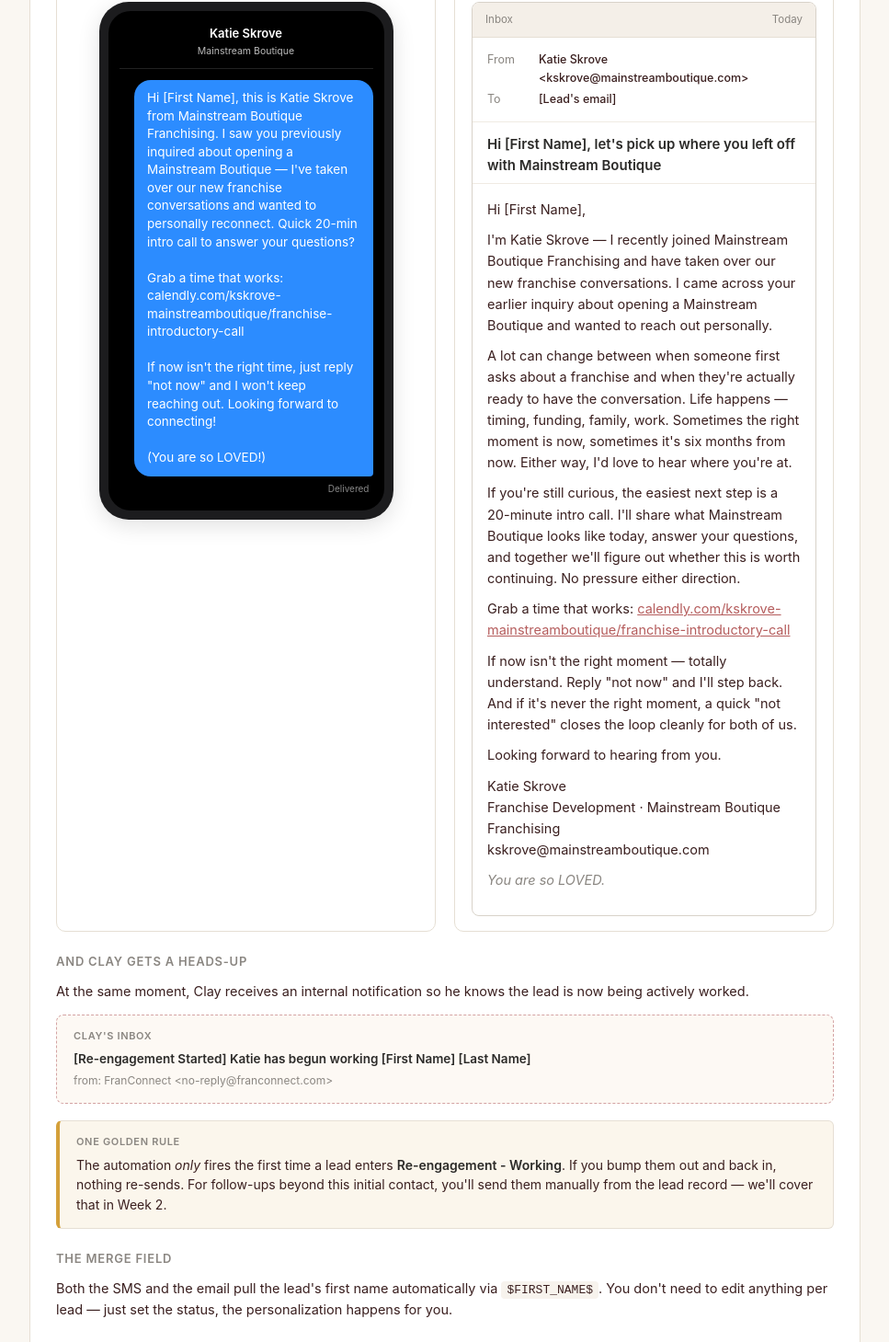
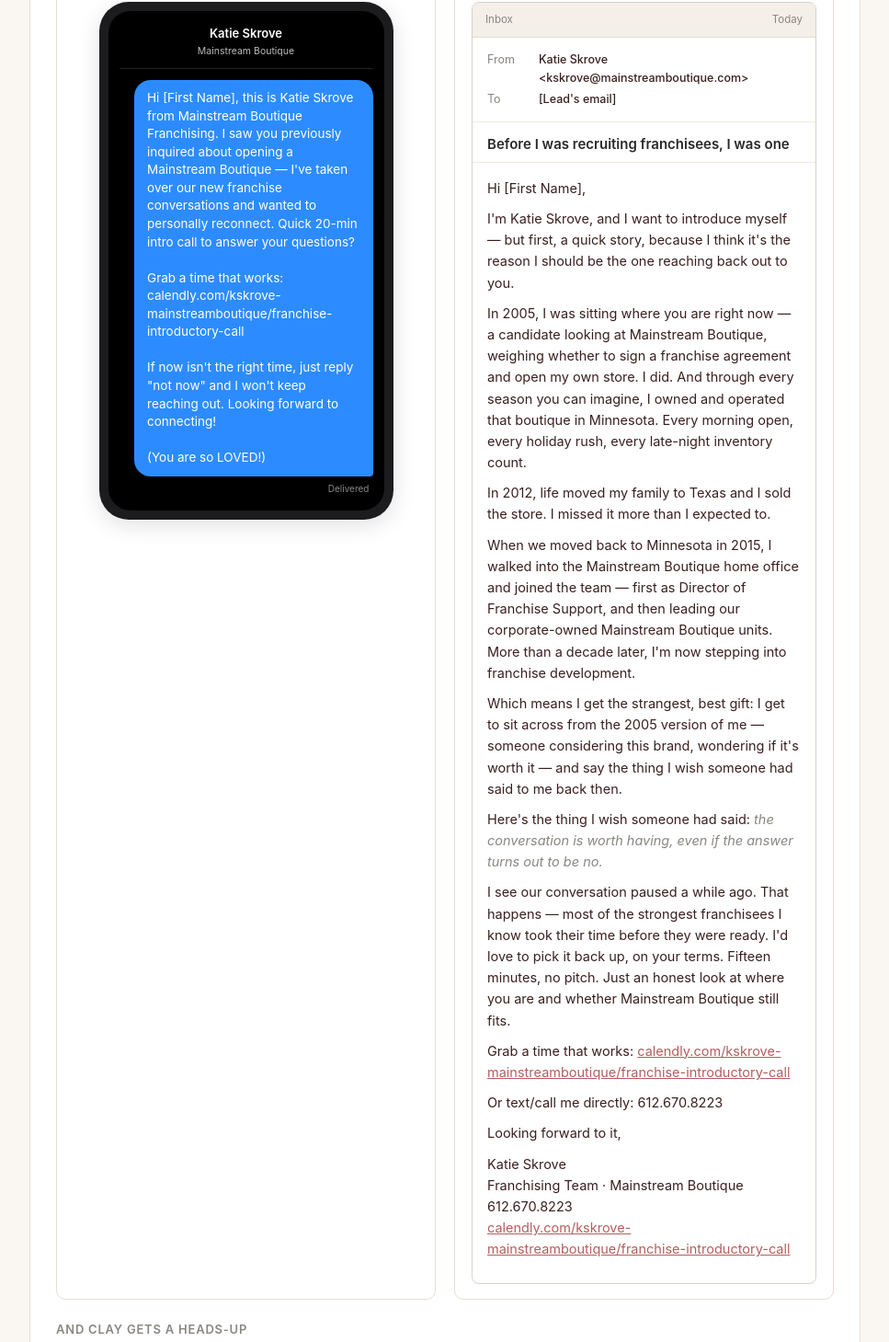
Before and after one commit to claydenicola/frandev-dashboard, a plain HTML site: page training-week1.html in a window 1280 px wide. Shown: the part 3284-4743 px from the top of the page at 92% size, without its empty margins (156-1123 px from the left). Drawn offline with Linux system fonts and the light colour scheme.

Commit message:
Add files via upload

```diff
--- a/training-week1.html
+++ b/training-week1.html
@@ -374,17 +374,20 @@
                 <div class="row"><span class="label">From</span><span class="value">Katie Skrove &lt;kskrove@mainstreamboutique.com&gt;</span></div>
                 <div class="row"><span class="label">To</span><span class="value">[Lead's email]</span></div>
               </div>
-              <div class="email-subject">Hi [First Name], let's pick up where you left off with Mainstream Boutique</div>
+              <div class="email-subject">Before I was recruiting franchisees, I was one</div>
               <div class="email-body">
                 <p>Hi [First Name],</p>
-                <p>I'm Katie Skrove — I recently joined Mainstream Boutique Franchising and have taken over our new franchise conversations. I came across your earlier inquiry about opening a Mainstream Boutique and wanted to reach out personally.</p>
-                <p>A lot can change between when someone first asks about a franchise and when they're actually ready to have the conversation. Life happens — timing, funding, family, work. Sometimes the right moment is now, sometimes it's six months from now. Either way, I'd love to hear where you're at.</p>
-                <p>If you're still curious, the easiest next step is a 20-minute intro call. I'll share what Mainstream Boutique looks like today, answer your questions, and together we'll figure out whether this is worth continuing. No pressure either direction.</p>
-                <p>Grab a time that works: <a href="#">calendly.com/kskrove-mainstreamboutique/franchise-introductory-call</a></p>
-                <p>If now isn't the right moment — totally understand. Reply "not now" and I'll step back. And if it's never the right moment, a quick "not interested" closes the loop cleanly for both of us.</p>
-                <p>Looking forward to hearing from you.</p>
-                <p>Katie Skrove<br>Franchise Development · Mainstream Boutique Franchising<br>kskrove@mainstreamboutique.com</p>
-                <p><em>You are so LOVED.</em></p>
+                <p>I'm Katie Skrove, and I want to introduce myself — but first, a quick story, because I think it's the reason I should be the one reaching back out to you.</p>
+                <p>In 2005, I was sitting where you are right now — a candidate looking at Mainstream Boutique, weighing whether to sign a franchise agreement and open my own store. I did. And through every season you can imagine, I owned and operated that boutique in Minnesota. Every morning open, every holiday rush, every late-night inventory count.</p>
+                <p>In 2012, life moved my family to Texas and I sold the store. I missed it more than I expected to.</p>
+                <p>When we moved back to Minnesota in 2015, I walked into the Mainstream Boutique home office and joined the team — first as Director of Franchise Support, and then leading our corporate-owned Mainstream Boutique units. More than a decade later, I'm now stepping into franchise development.</p>
+                <p>Which means I get the strangest, best gift: I get to sit across from the 2005 version of me — someone considering this brand, wondering if it's worth it — and say the thing I wish someone had said to me back then.</p>
+                <p>Here's the thing I wish someone had said: <em>the conversation is worth having, even if the answer turns out to be no.</em></p>
+                <p>I see our conversation paused a while ago. That happens — most of the strongest franchisees I know took their time before they were ready. I'd love to pick it back up, on your terms. Fifteen minutes, no pitch. Just an honest look at where you are and whether Mainstream Boutique still fits.</p>
+                <p>Grab a time that works: <a href="https://calendly.com/kskrove-mainstreamboutique/franchise-introductory-call">calendly.com/kskrove-mainstreamboutique/franchise-introductory-call</a></p>
+                <p>Or text/call me directly: 612.670.8223</p>
+                <p>Looking forward to it,</p>
+                <p>Katie Skrove<br>Franchising Team · Mainstream Boutique<br>612.670.8223<br><a href="https://calendly.com/kskrove-mainstreamboutique/franchise-introductory-call">calendly.com/kskrove-mainstreamboutique/franchise-introductory-call</a></p>
               </div>
             </div>
           </div>
@@ -405,8 +408,8 @@
         The automation <em>only</em> fires the first time a lead enters <strong>Re-engagement - Working</strong>. If you bump them out and back in, nothing re-sends. For follow-ups beyond this initial contact, you'll send them manually from the lead record — we'll cover that in Week 2.
       </div>
 
-      <h3>The merge field</h3>
-      <p>Both the SMS and the email pull the lead's first name automatically via <code style="background:#F7F3ED;padding:2px 6px;border-radius:4px;font-size:13px">$FIRST_NAME$</code>. You don't need to edit anything per lead — just set the status, the personalization happens for you.</p>
+      <h3>Personalization is automatic</h3>
+      <p>Both the SMS and the email pull the lead's first name in for you. You don't need to edit anything per lead — just set the status, the personalization happens for you.</p>
     </div>
   </section>
 
```
